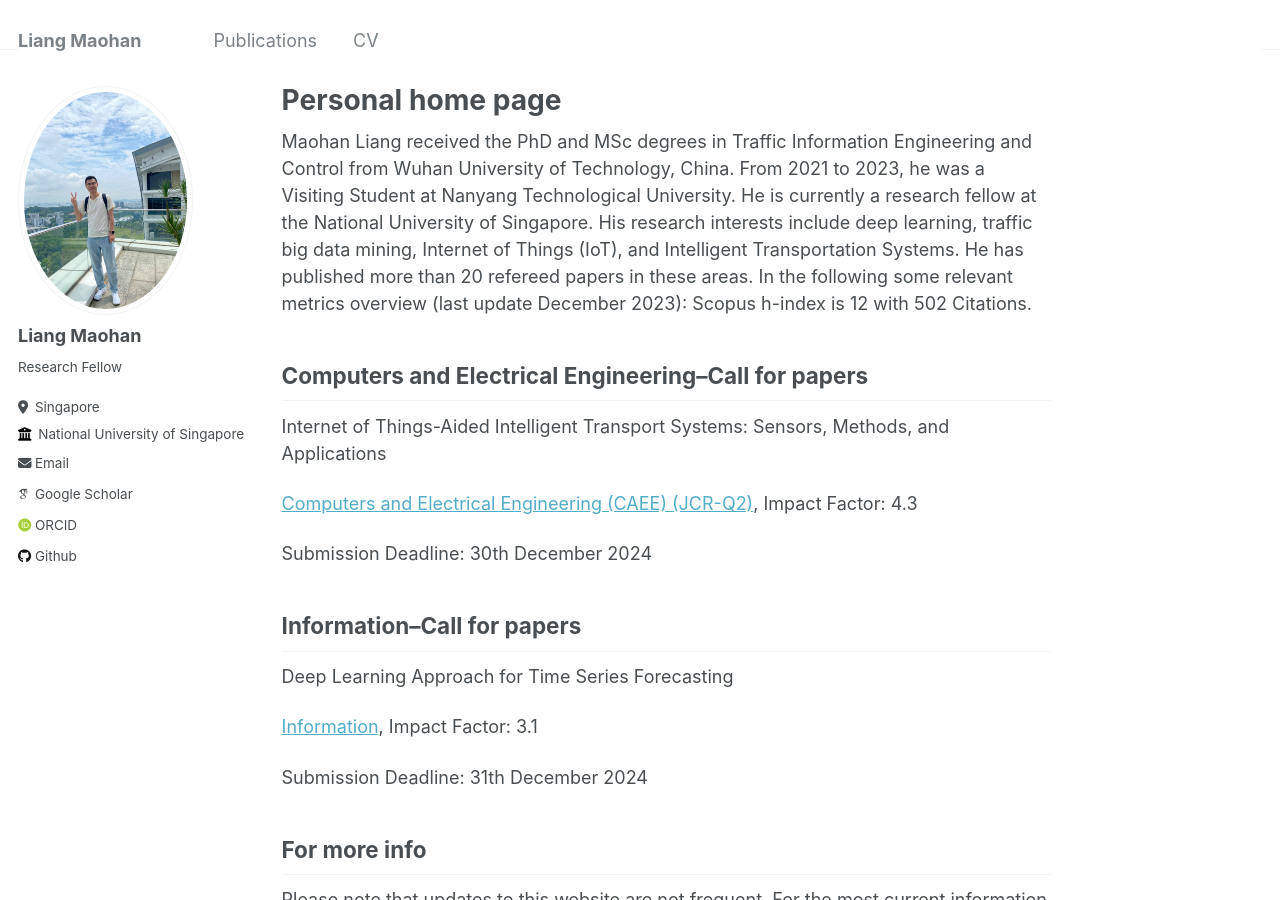
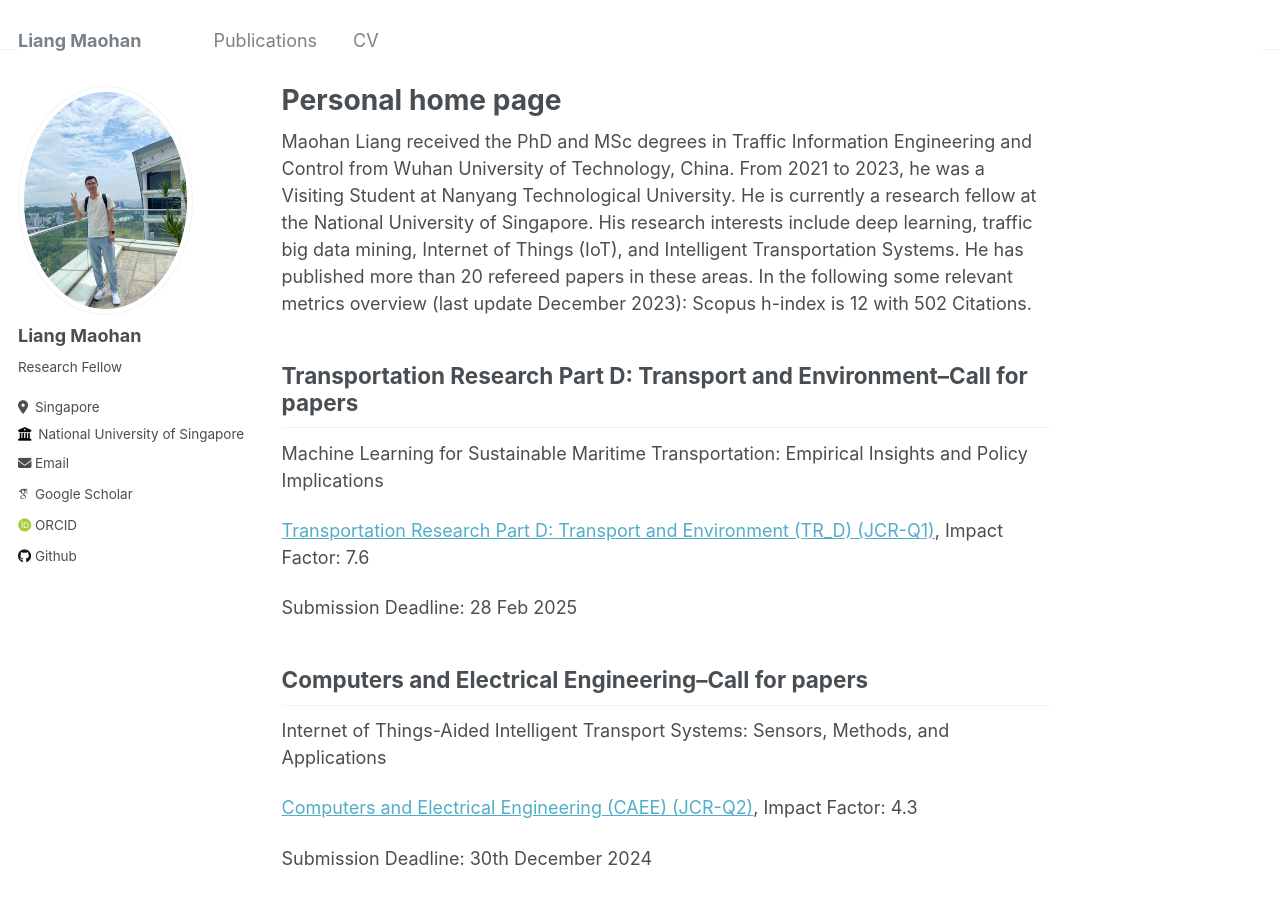
Before and after one commit to maohliang/nus.github.io, a Jekyll site: the page built from _pages/about.md, in a window 1280 px wide and 900 px high. Built offline with Jekyll 4.4.1, drawn with Linux system fonts in a browser that asks for light colours; some web fonts are replaced.

Commit message:
Update about.md

```diff
--- a/_pages/about.md
+++ b/_pages/about.md
@@ -8,6 +8,16 @@ redirect_from:
 ---
 
 Maohan Liang received the PhD and MSc degrees in Traffic Information Engineering and Control from Wuhan University of Technology, China. From 2021 to 2023, he was a Visiting Student at Nanyang Technological University. He is currently a research fellow at the National University of Singapore. His research interests include deep learning, traffic big data mining, Internet of Things (IoT), and Intelligent Transportation Systems. He has published more than 20 refereed papers in these areas. In the following some relevant metrics overview (last update December 2023): Scopus h-index is 12 with 502 Citations.
+
+Transportation Research Part D: Transport and Environment--Call for papers
+------
+
+Machine Learning for Sustainable Maritime Transportation: Empirical Insights and Policy Implications
+
+ [Transportation Research Part D: Transport and Environment (TR_D) (JCR-Q1)](https://www.sciencedirect.com/journal/transportation-research-part-d-transport-and-environment/about/call-for-papers#machine-learning-for-sustainable-maritime-transportation-empirical-insights-and-policy-implications), Impact Factor: 7.6
+
+Submission Deadline: 28 Feb 2025
+
 
 Computers and Electrical Engineering--Call for papers
 ------
```
